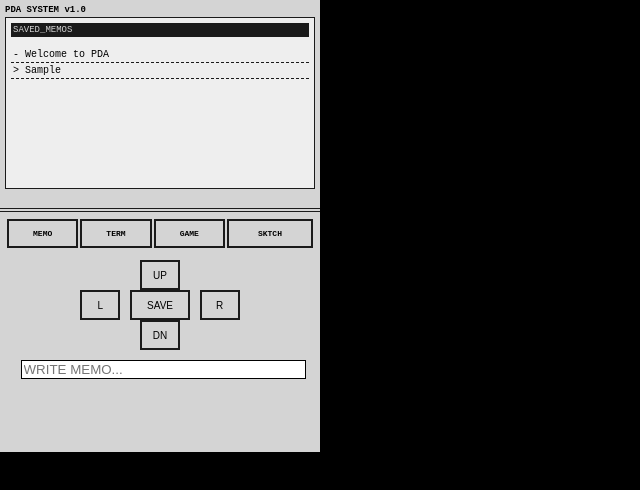
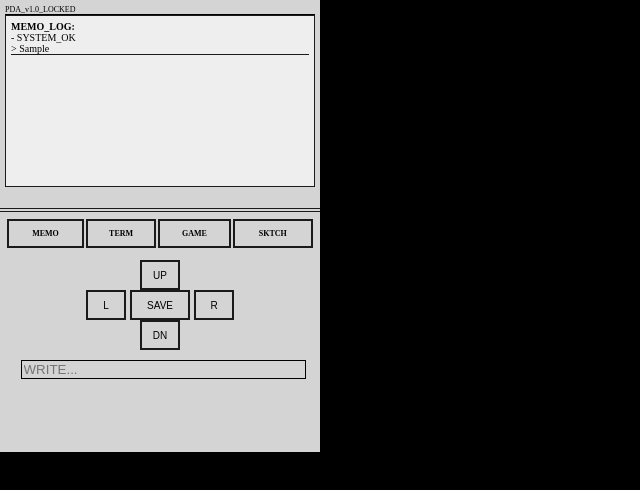
Before and after one commit to SeamlessSwimmingCleaning/DS, a plain HTML site: page index.html in a window 1280 px wide. Both pictures are taken after typing "Sample" into the empty fields and a click on the button "SAVE". Shown: the whole page, without its empty margins (0-640 px from the left). Drawn offline with Linux system fonts and the light colour scheme.

Commit message:
Update index.html

```diff
--- a/index.html
+++ b/index.html
@@ -4,90 +4,70 @@
     <meta charset="UTF-8">
     <meta name="viewport" content="width=320, initial-scale=1.0, maximum-scale=1.0, user-scalable=no">
     <style>
-        /* --- KEEPING YOUR E-INK PDA PALETTE --- */
-        :root {
-            --bg: #d4d4d4;
-            --ink: #1a1a1a;
-            --border: 2px solid #1a1a1a;
-        }
-
-        /* THE LOCK: Preventing the jumpy screen */
+        /* --- THE LOCKDOWN CSS --- */
         html, body {
             margin: 0; padding: 0;
             width: 320px;
-            height: 452px; /* Top + Bottom screen combined */
-            overflow: hidden;
+            height: 452px; /* 212 + 240 */
+            overflow: hidden !important; /* Forces scrollbars away */
+            position: fixed; /* Glues the page to the top-left corner */
             background: #000;
-            font-family: "Courier New", monospace;
-            touch-action: none;
+            touch-action: none; /* Modern browser lock */
+            -ms-touch-action: none; /* IE/3DS lock */
         }
 
-        /* THE SHELL: Forces both panels into view */
+        /* PDA COLORS */
+        :root { --bg: #d4d4d4; --ink: #1a1a1a; --border: 2px solid #1a1a1a; }
+
         #pda-shell {
+            width: 320px;
+            height: 452px;
+            background: var(--bg);
             position: absolute;
             top: 0; left: 0;
-            width: 320px;
-            display: block;
         }
 
         .display {
-            width: 320px;
-            height: 212px;
+            width: 320px; height: 212px;
             background: var(--bg);
             border-bottom: 4px double var(--ink);
-            box-sizing: border-box;
-            padding: 5px;
+            box-sizing: border-box; padding: 5px;
         }
 
         .digitizer {
-            width: 320px;
-            height: 240px;
+            width: 320px; height: 240px;
             background: var(--bg);
-            box-sizing: border-box;
-            padding: 5px;
+            box-sizing: border-box; padding: 5px;
         }
 
-        /* WINDOWS & BUTTONS */
-        .win { display: none; height: 160px; border: 1px solid var(--ink); background: #eee; padding: 5px; overflow-y: auto; }
+        /* APPS */
+        .win { display: none; height: 160px; border: 1px solid var(--ink); background: #eee; padding: 5px; font-size: 10px; }
         .active { display: block; }
-
         .taskbar { display: table; width: 100%; border-spacing: 2px; }
         .app-btn {
             display: table-cell; background: var(--bg); border: var(--border);
-            font-size: 8px; text-align: center; height: 25px; vertical-align: middle;
-            font-weight: bold;
+            font-size: 8px; text-align: center; height: 25px; vertical-align: middle; font-weight: bold;
         }
+        .pad-btn { display: inline-block; width: 40px; height: 30px; background: var(--bg); border: var(--border); font-size: 10px; }
 
-        .pad-btn {
-            display: inline-block; width: 40px; height: 30px;
-            background: var(--bg); border: var(--border); font-size: 10px;
-        }
-
-        /* NOTES APP SPECIFIC */
-        #memo-list { font-size: 10px; list-style: none; padding: 0; }
-        .memo-item { border-bottom: 1px dashed var(--ink); padding: 2px; }
+        #memo-list { padding: 0; list-style: none; margin: 0; }
+        .memo-item { border-bottom: 1px solid var(--ink); margin-bottom: 2px; }
 
     </style>
 </head>
-<body scroll="no">
+<body>
 
 <div id="pda-shell">
     <div class="display">
-        <div style="font-size: 9px; font-weight: bold; margin-bottom: 2px;">PDA SYSTEM v1.0</div>
+        <div style="font-size: 8px; border-bottom: 1px solid #000;">PDA_v1.0_LOCKED</div>
 
         <div id="w_memo" class="win active">
-            <div style="background: var(--ink); color: var(--bg); font-size: 9px; padding: 2px;">SAVED_MEMOS</div>
-            <ul id="memo-list">
-                <li class="memo-item">- Welcome to PDA</li>
-            </ul>
+            <b>MEMO_LOG:</b>
+            <ul id="memo-list"><li>- SYSTEM_OK</li></ul>
         </div>
 
-        <div id="w1" class="win">
-            <div id="out">TERMINAL: Ready...</div>
-        </div>
-
+        <div id="w1" class="win"><div id="out">READY...</div></div>
         <div id="w2" class="win"><canvas id="snk" width="160" height="100"></canvas></div>
-        <div id="w3" class="win" style="text-align:center;"><h1 id="clicks">0</h1></div>
         <div id="w4" class="win"><canvas id="draw" width="280" height="140"></canvas></div>
     </div>
 
@@ -107,43 +87,56 @@
             <button class="pad-btn" onclick="mv(0,1)">DN</button>
         </div>
 
-        <input type="text" id="kb" placeholder="WRITE MEMO..." style="width:90%; margin:10px 5%; border:1px solid #000;">
+        <input type="text" id="kb" placeholder="WRITE..." style="width:90%; margin:10px 5%; border:1px solid #000; background:transparent;">
     </div>
 </div>
 
 <script>
-    /* --- ADDING THE SCREEN ALIGNMENT ADDITION --- */
-    // This forces the 3DS browser to stay at the very top so both screens align
-    function lockView() {
+    /* --- THE ANTI-SCROLL SCRIPT --- */
+
+    // 1. Force Scroll Reset
+    function forceReset() {
+        if (window.scrollY !== 0 || window.scrollX !== 0) {
+            window.scrollTo(0, 0);
+        }
+    }
+    // Check every 100ms to see if the page moved
+    setInterval(forceReset, 100);
+
+    // 2. Kill Touch Dragging
+    document.addEventListener('touchmove', function(e) {
+        // Allow drawing on the sketch pad, block everything else
+        if (e.target.id !== 'draw') {
+            e.preventDefault();
+        }
+    }, { passive: false });
+
+    // 3. Prevent Focus Zoom
+    var input = document.getElementById('kb');
+    input.addEventListener('focus', function() {
+        // 3DS zooms when you click an input; this tries to fight it
         window.scrollTo(0, 0);
-    }
-    setInterval(lockView, 500); // Re-aligns every half second
-    document.addEventListener('touchmove', function(e) { if(e.target.id !== 'draw') e.preventDefault(); }, {passive:false});
+    });
 
+    /* --- PDA LOGIC --- */
     var cur = 'w_memo';
-
     function nav(id) {
         document.getElementById(cur).classList.remove('active');
         document.getElementById(id).classList.add('active');
         cur = id;
     }
 
-    /* --- ADDING NOTES APP LOGIC --- */
     function saveMemo() {
-        var text = document.getElementById('kb').value;
-        if(text.trim() !== "") {
+        var val = document.getElementById('kb').value;
+        if(val) {
             var li = document.createElement('li');
             li.className = 'memo-item';
-            li.innerHTML = "> " + text;
+            li.innerHTML = "> " + val;
             document.getElementById('memo-list').appendChild(li);
-            document.getElementById('kb').value = ""; // Clear input
-            nav('w_memo'); // Switch to memo view to see it
+            document.getElementById('kb').value = "";
+            nav('w_memo');
         }
     }
-
-    // SNAKE & DRAW (Keeping your logic)
-    function mv(x,y) { vx=x; vy=y; }
-    // ... rest of your snake/draw code would go here ...
 </script>
 </body>
 </html>
```
